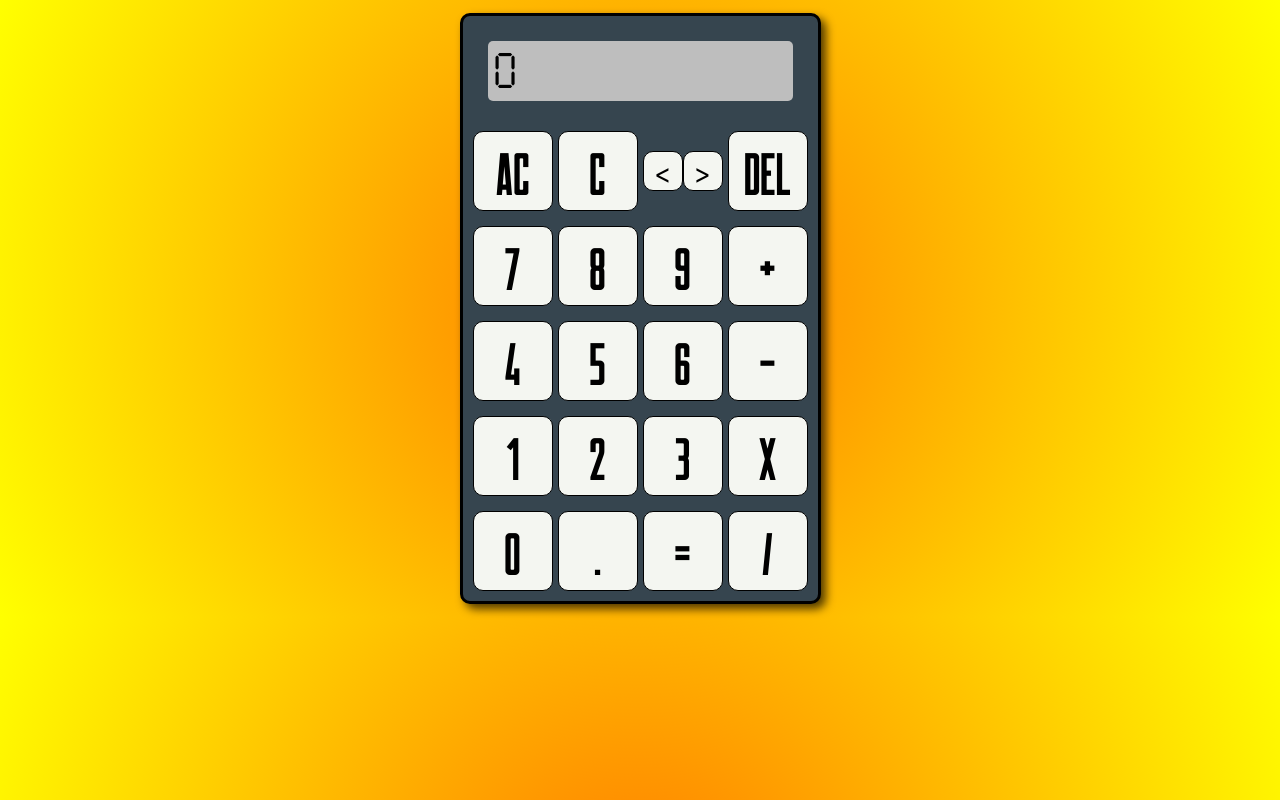
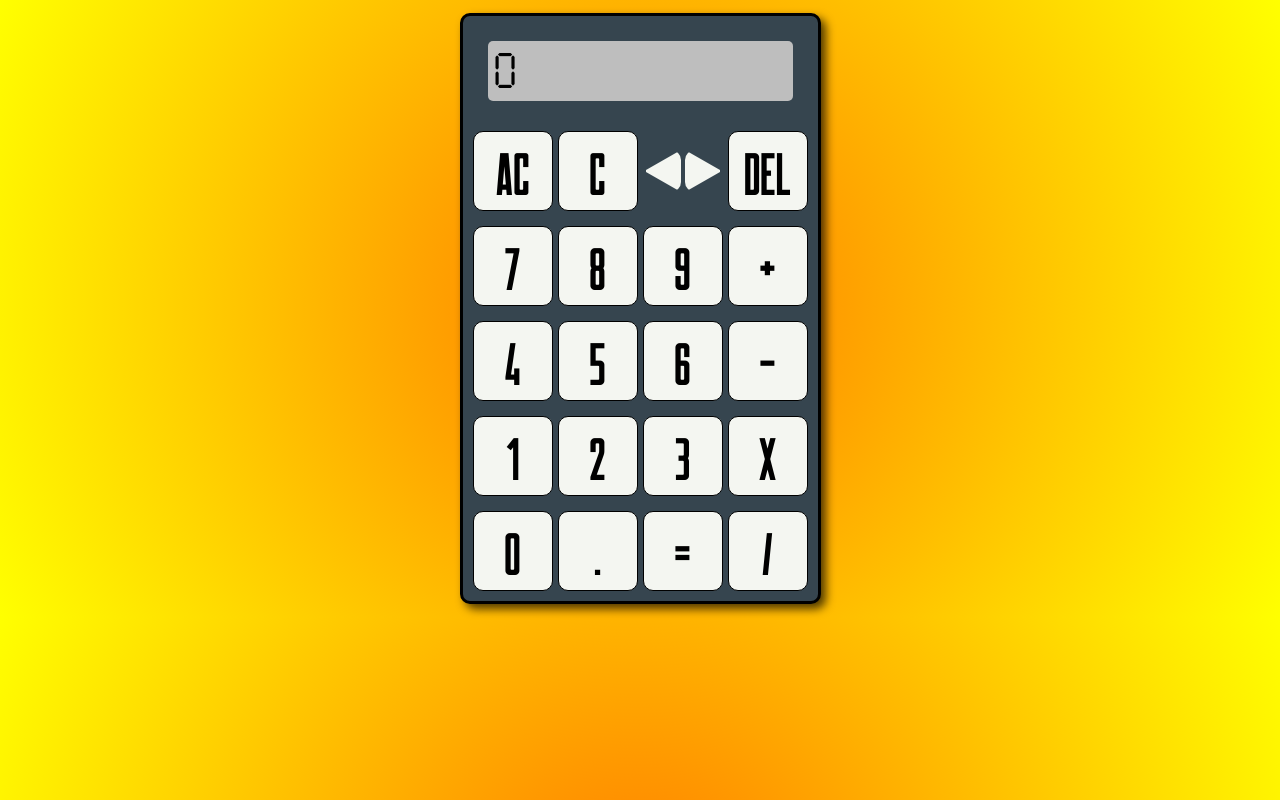
Before and after one commit to sMouaad/calculator, a plain HTML site: page index.html in a window 1280 px wide. Drawn offline with Linux system fonts and the light colour scheme.

Commit message:
Improve UI of arrows.

```diff
--- a/assets/styles.css
+++ b/assets/styles.css
@@ -64,13 +64,35 @@ button:hover{
     background-color: rgb(219, 211,197);
 }
 .arrow{
-    height:40px;
-    width:40px;
-    font-size:30px;
-    line-height: 40px;
+    height:0px;
+    width:0px;
+    background: transparent;
+    border:none;
 }
 .arrow-container{
+    height:80px;
+    width: 80px;
+    gap:4px;
     display:flex;
     justify-content: center;
     align-items: center;
 }
+
+.left{
+    border-top: 20px solid transparent;
+  border-bottom: 20px solid transparent;
+   border-right: 35px solid rgb(244, 246, 241);
+}
+.right{
+    border-top: 20px solid transparent;
+    border-bottom: 20px solid transparent;
+   border-left: 35px solid rgb(244, 246, 241);
+}
+.arrow.left:hover{
+    background-color: transparent;
+    border-right: 35px solid rgb(219, 211,197);
+}
+.arrow.right:hover{
+    background-color: transparent;
+    border-left: 35px solid rgb(219, 211,197);
+}
--- a/index.html
+++ b/index.html
@@ -16,8 +16,8 @@
             <button onclick=clearMemory()>AC</button>
             <button onclick=clearScreen()>C</button>
             <div class="arrow-container">
-                <button class="arrow">&lt</button>
-                <button class="arrow">></button>
+                <button class="arrow left"></button>
+                <button class="arrow right"></button>
             </div>
             <button onclick=remove()>DEL</button>
         </div>
```
